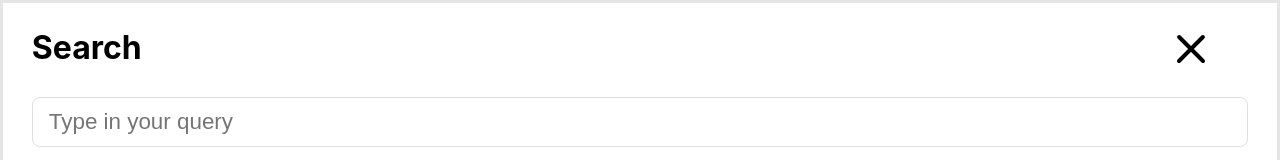
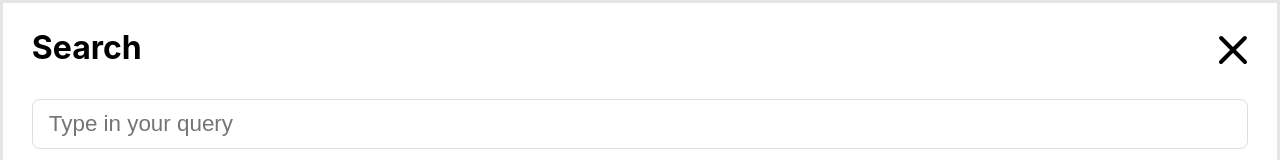
Before and after one commit to liftapps/easysitesearch, a Preact app: page / in a window 1280 px wide. Both pictures are taken after a click on the element "Click to search...". Shown: the top 160 px of the page. Built offline with nearby package versions, Linux system fonts and the light colour scheme.

Commit message:
fix x alignment

```diff
--- a/src/index.css
+++ b/src/index.css
@@ -75,8 +75,8 @@
         border: 1px solid transparent;
         background: none;
         cursor: pointer;
-        padding: 0 2rem;
         position: relative;
+        right: -1rem;
       }
 
       .resultsWrapper {
```
